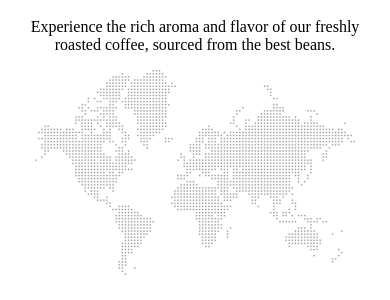
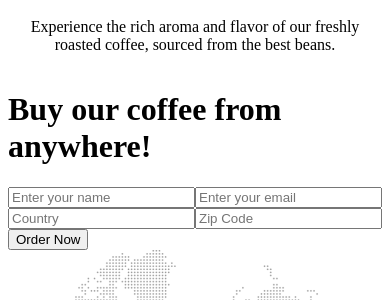
Before and after one commit to KevCareSA/React-ASPNET-Learning-Journey, a Vue app in the folder demo-proj-1/: page / in a window 390 px wide. Shown: the part 2254-2554 px from the top of the page. Built offline with nearby package versions, Linux system fonts and the light colour scheme; the HTML template or start-up script is replaced by a standard one.

Commit message:
feat: add responsive order form to WhereToBuy component

```diff
--- a/demo-proj-1/src/components/WhereToBuy.jsx
+++ b/demo-proj-1/src/components/WhereToBuy.jsx
@@ -8,12 +8,31 @@ const WhereToBuy = () => {
         <div className='grid grid-cols-1 sm:grid-cols-3 gap-8
         place-items-center'>
             {/* form section */}
-            <div>
-
+            <div className='space-y-8'>
+                <h1 className='text-4xl font-bold text-darkGray font-serif'>
+                    Buy our coffee from anywhere!
+                </h1>
+                <div className='flex items-center gap-4'>
+                        <input type="text" placeholder='Enter your name'
+                        className='input-style w-full lg:w-[150px]'/>
+                        <input type="email" placeholder='Enter your email'
+                        className='input-style w-full' />
+                </div>
+                <div className='flex items-center gap-4'>
+                        <input type="text" placeholder='Country'
+                        className='input-style w-full '/>
+                        <input type="email" placeholder='Zip Code'
+                        className='input-style w-full lg:w-[150px]' />
+                </div>
+                <button type="submit"
+                        className='primary-btn'>
+                            Order Now
+                </button>
             </div>
             {/* world map section */}
             <div className='col-span-2'>
-              <img src={WorldMap} alt="World Map" />
+              <img src={WorldMap} alt="World Map"
+              className='w-full sm:w-[500px] mx-auto'/>
             </div>
         </div>
     </div>
```
